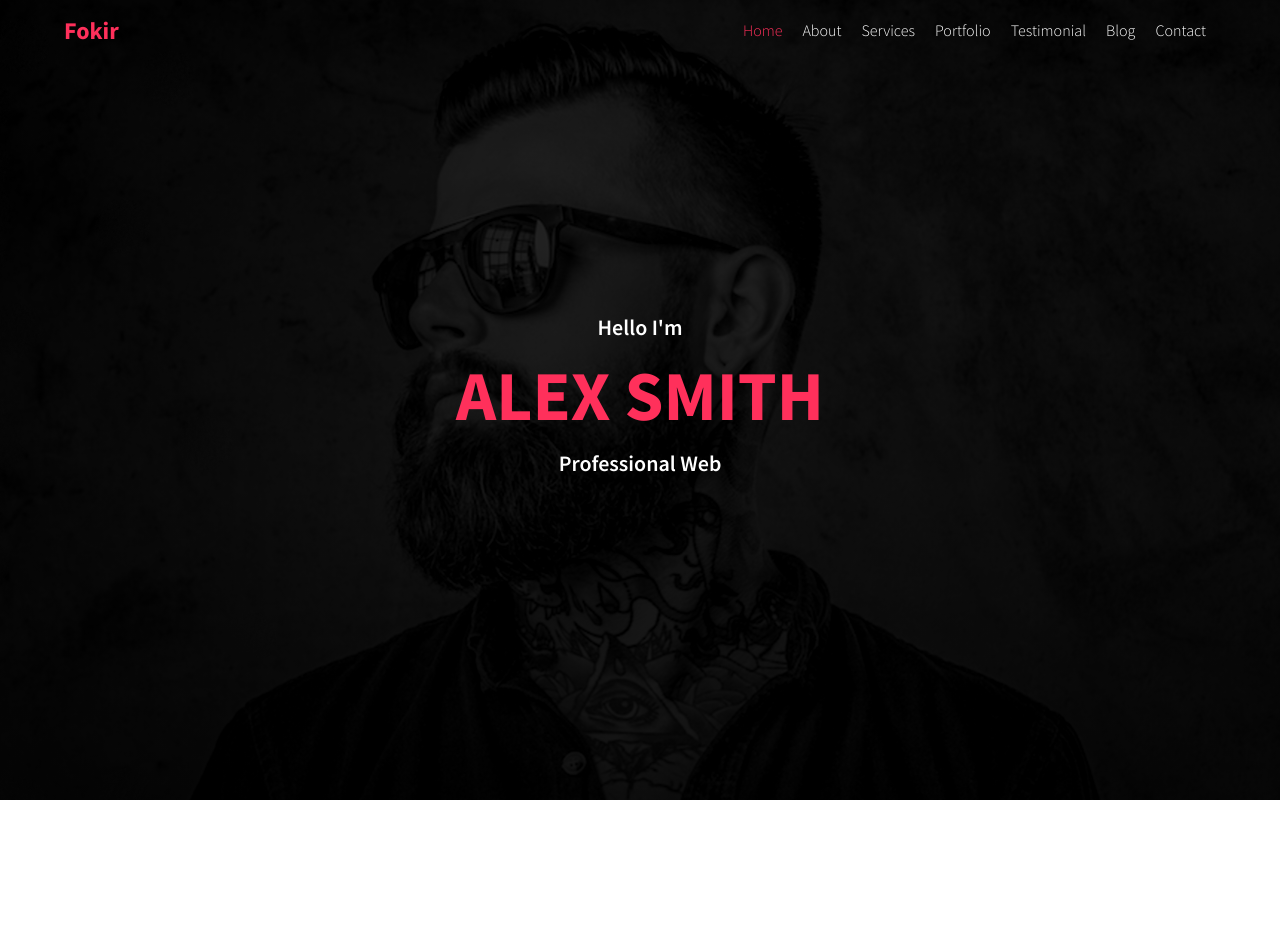
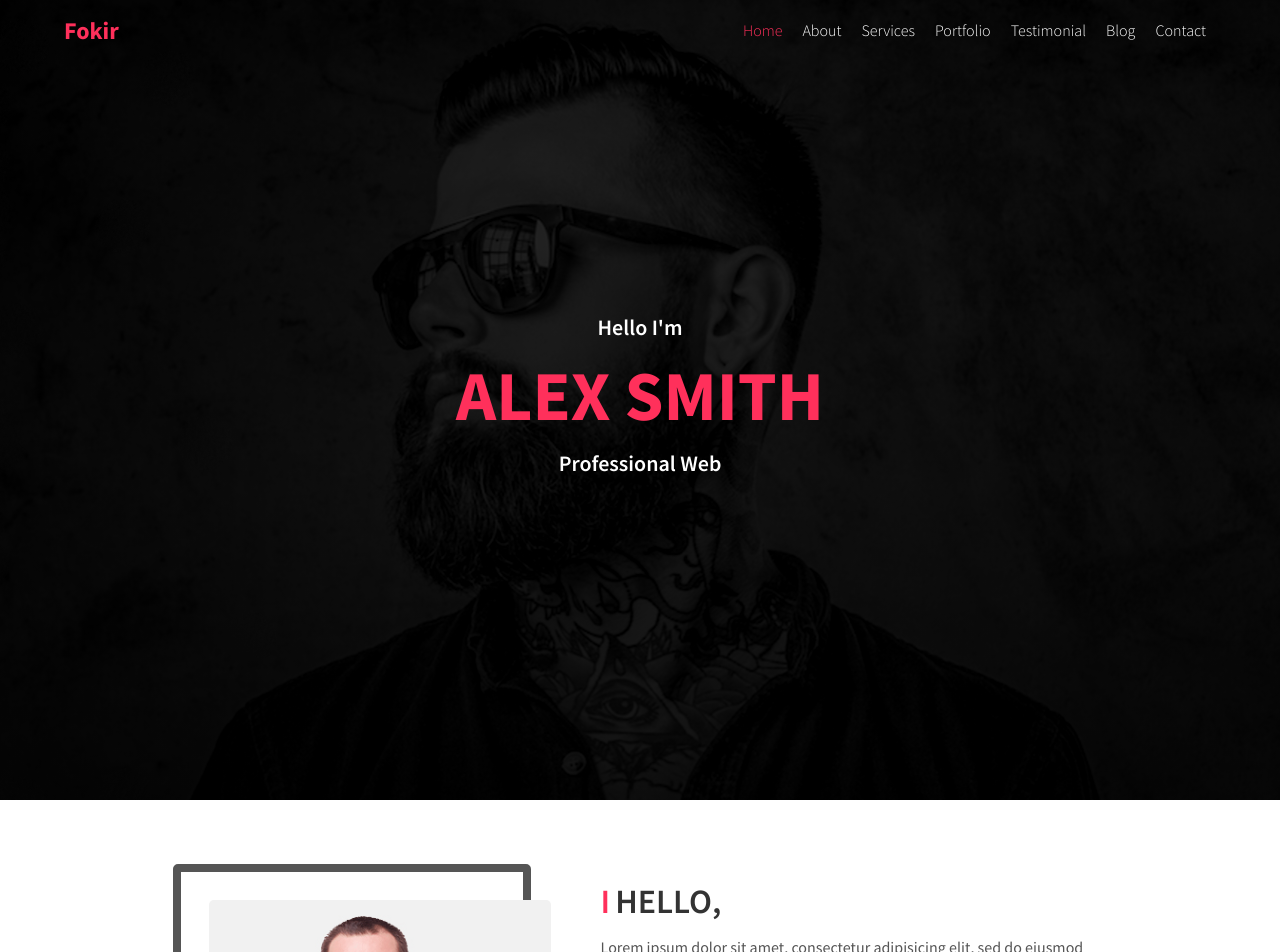
Before and after one commit to Ma9da/fokir-landing-page, a React (Create React App) app: page / in a window 1280 px wide. Shown: the top 952 px of the page. Before the commit the page ends 800 px from the top, so only its background shows below. Built offline with nearby package versions, Linux system fonts and the light colour scheme.

Commit message:
added: hello to app

```diff
--- a/src/App.js
+++ b/src/App.js
@@ -1,3 +1,4 @@
+import Hello from "./components/hello/Hello";
 import Hero from "./components/hero/Hero";
 import Navbar from "./components/navbar/Navbar";
 
@@ -6,6 +7,7 @@ function App() {
     <>
     <Navbar/>
     <Hero/>
+    <Hello/>
     </>
   );
 }
```
